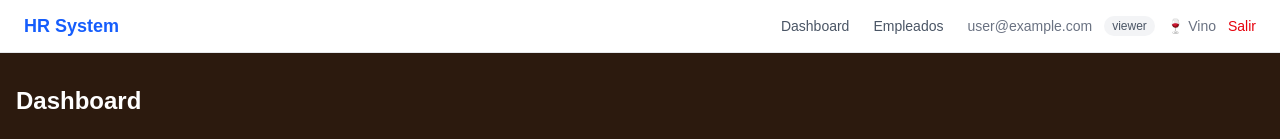
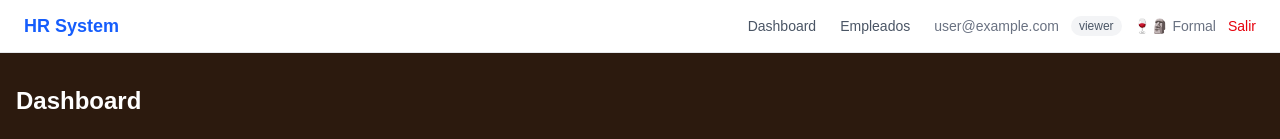
Before and after one commit to darihub/dn-ems, a Next.js app: page / in a window 1280 px wide. Shown: the top 139 px of the page. Built offline with nearby package versions, Linux system fonts and the light colour scheme; no server answers; the database is empty; sample sign-in values are in the browser's storage.

Commit message:
cambiar colores y nombres de los temas

```diff
--- a/components/Navbar.tsx
+++ b/components/Navbar.tsx
@@ -49,7 +49,7 @@ export default function Navbar(){
               </span>
               <button onClick={toggleTema}
                 className="text-sm text-gray-500 hover:text-gray-800">
-                {tema === "marron" ? "🍷 Vino" : "🪵 Marrón"}
+                {tema === "marron" ? "🍷🗿 Formal" : "🍂 Hogareño"}
               </button>
               <button onClick={handleLogout}
                 className="text-sm text-red-600 hover:text-red-800">
--- a/components/TemaWrapper.tsx
+++ b/components/TemaWrapper.tsx
@@ -7,15 +7,15 @@ const temas = {
     fondo: "#2C1A0E",
     card: "#3D2410",
     borde: "#6B4226",
-    texto: "#E8C99A",
+    texto: "#6B4226",
     textoSecundario: "#C4956A",
   },
   vino: {
     fondo: "#1A0F12",
     card: "#261218",
     borde: "#5C2030",
-    texto: "#D4889A",
-    textoSecundario: "#C4788A",
+    texto: "#5C2030",
+    textoSecundario: "#643b45",
   },
 };
 
```
